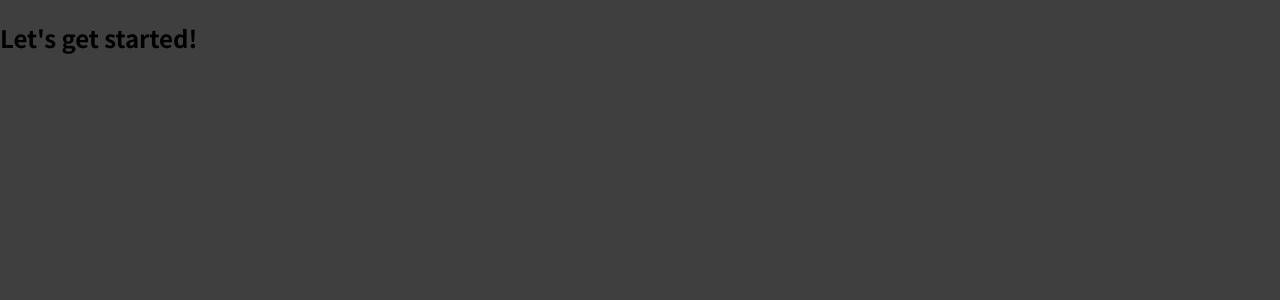
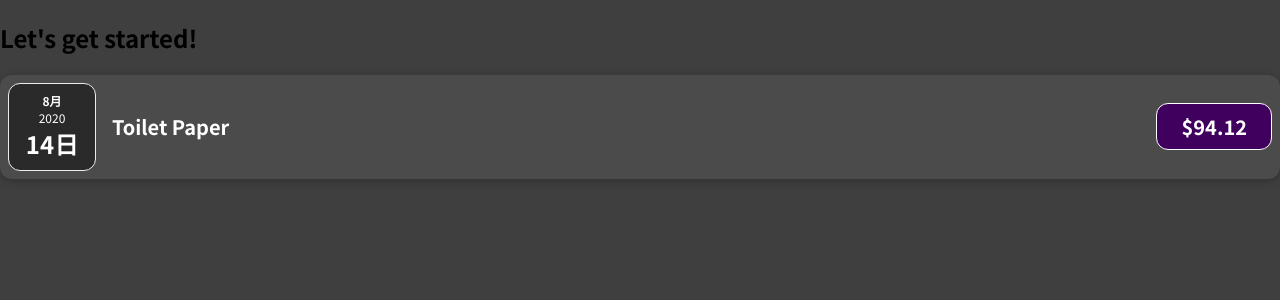
Before and after one commit to joyao/Accounting_React, a JavaScript app: page / in a window 1280 px wide. Shown: the top 300 px of the page. Built offline with nearby package versions, Linux system fonts and the light colour scheme.

Commit message:
[feat] Add ExpenseItem and ExpenseDate components & Add pseudo test data

```diff
--- a/src/App.js
+++ b/src/App.js
@@ -1,9 +1,33 @@
+import ExpenseItem from "./components/ExpenseItem";
+
 function App() {
-  return (
-    <div>
-      <h2>Let's get started!</h2>
-    </div>
-  );
+    const expenses = [
+        {
+            id: "e1",
+            title: "Toilet Paper",
+            amount: 94.12,
+            date: new Date(2020, 7, 14),
+        },
+        { id: "e2", title: "New TV", amount: 799.49, date: new Date(2021, 2, 12) },
+        {
+            id: "e3",
+            title: "Car Insurance",
+            amount: 294.67,
+            date: new Date(2021, 2, 28),
+        },
+        {
+            id: "e4",
+            title: "New Desk (Wooden)",
+            amount: 450,
+            date: new Date(2021, 5, 12),
+        },
+    ];
+    return (
+        <div>
+            <h2>Let's get started!</h2>
+            <ExpenseItem title={expenses[0].title} date={expenses[0].date} amount={expenses[0].amount}></ExpenseItem>
+        </div>
+    );
 }
 
 export default App;
--- /dev/null
+++ b/src/components/ExpenseDate.css
@@ -0,0 +1,26 @@
+.expense-date {
+    display: flex;
+    flex-direction: column;
+    width: 5.5rem;
+    height: 5.5rem;
+    border: 1px solid #ececec;
+    background-color: #2a2a2a;
+    color: white;
+    border-radius: 12px;
+    align-items: center;
+    justify-content: center;
+}
+
+.expense-date__month {
+    font-size: 0.75rem;
+    font-weight: bold;
+}
+
+.expense-date__year {
+    font-size: 0.75rem;
+}
+
+.expense-date__day {
+    font-size: 1.5rem;
+    font-weight: bold;
+}
--- /dev/null
+++ b/src/components/ExpenseDate.js
@@ -0,0 +1,15 @@
+import "./ExpenseDate.css";
+
+const ExpenseDate = (props) => {
+    const month = props.date.toLocaleString("zh-TW", { month: "long" });
+    const day = props.date.toLocaleString("zh-TW", { day: "2-digit" });
+    const year = props.date.getFullYear();
+    return (
+        <div className="expense-date">
+            <div className="expense-date__month">{month}</div>
+            <div className="expense-date__year">{year}</div>
+            <div className="expense-date__day">{day}</div>
+        </div>
+    );
+};
+export default ExpenseDate;
--- /dev/null
+++ b/src/components/ExpenseItem.css
@@ -0,0 +1,56 @@
+.expense-item {
+    display: flex;
+    justify-content: space-between;
+    align-items: center;
+    box-shadow: 0 2px 8px rgba(0, 0, 0, 0.25);
+    padding: 0.5rem;
+    margin: 1rem 0;
+    border-radius: 12px;
+    background-color: #4b4b4b;
+}
+
+.expense-item__description {
+    display: flex;
+    flex-direction: column;
+    gap: 1rem;
+    align-items: flex-end;
+    flex-flow: column-reverse;
+    justify-content: flex-start;
+    flex: 1;
+}
+
+.expense-item h2 {
+    color: #3a3a3a;
+    font-size: 1rem;
+    flex: 1;
+    margin: 0 1rem;
+    color: white;
+}
+
+.expense-item__price {
+    font-size: 1rem;
+    font-weight: bold;
+    color: white;
+    background-color: #40005d;
+    border: 1px solid white;
+    padding: 0.5rem;
+    border-radius: 12px;
+}
+
+@media (min-width: 580px) {
+    .expense-item__description {
+        flex-direction: row;
+        align-items: center;
+        justify-content: flex-start;
+        flex: 1;
+    }
+
+    .expense-item__description h2 {
+        font-size: 1.25rem;
+    }
+
+    .expense-item__price {
+        font-size: 1.25rem;
+        padding: 0.5rem 1.5rem;
+    }
+}
--- /dev/null
+++ b/src/components/ExpenseItem.js
@@ -0,0 +1,16 @@
+import "./ExpenseItem.css";
+import ExpenseDate from "./ExpenseDate";
+
+const ExpenseItem = (props) => {
+    return (
+        <div className="expense-item">
+            <ExpenseDate date={props.date} />
+            <div className="expense-item__description">
+                <h2>{props.title}</h2>
+                <div className="expense-item__price">${props.amount.toString()}</div>
+            </div>
+        </div>
+    );
+};
+
+export default ExpenseItem;
```
